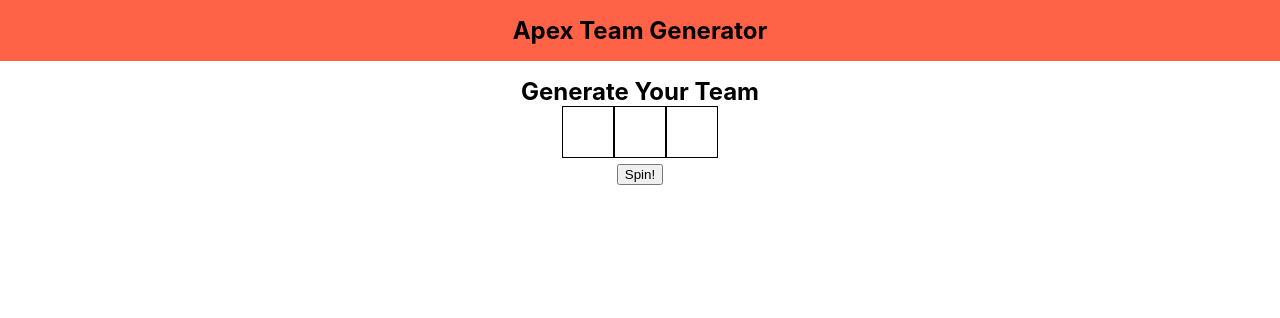
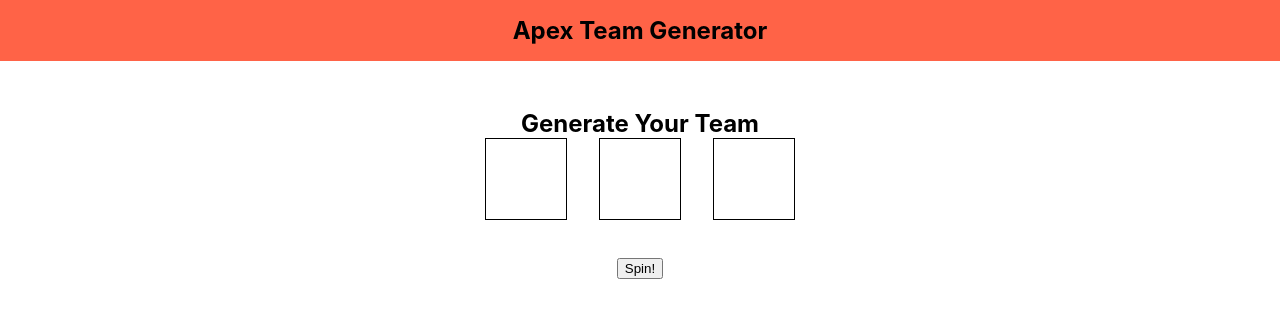
Before and after one commit to devdel2/cs3110_Apex_Team_Generator, a React (Create React App) app: page / in a window 1280 px wide. Shown: the top 318 px of the page. Built offline with nearby package versions, Linux system fonts and the light colour scheme.

Commit message:
figured out state, woohoo

```diff
--- a/src/App.css
+++ b/src/App.css
@@ -13,7 +13,13 @@
 .square{
   display:inline-block;
   padding: 25px;
+  width: 30px;
+  height: 30px;
   border: solid 1px black;
+}
+
+.square:nth-of-type(odd){
+  margin: 0 2rem;
 }
 
 .centered{
@@ -24,3 +30,10 @@
 .bg-red{
   background-color: tomato;
 }
+
+
+/*place this at the bottom to override ind comp. vert margins*/
+.v-spacer{
+  margin-top: 2rem;
+  margin-bottom: 2rem;
+}
--- a/src/App.js
+++ b/src/App.js
@@ -14,37 +14,44 @@
   return <div className="title bg-red">{title}</div>
 }
 
-//ROULETTE SQUARE
-function RSquare({ legend }) {
-  return <div className="square">{legend}</div>
-}
+
 
 //ROUTLETTE
 function Roulette() {
   const [squares, setSquares] = useState(Array(3).fill(null));
+
+  const generateTeam = (squares) => {
+    let a = Array.from({length: 3}, () => Math.floor(Math.random() * 23));
+    setSquares(squares = a);
+    return a
+  }
+
+  //ROULETTE SQUARE
+  function RSquare({ legend }) {
+    return <div className="square v-spacerx">{legend}</div>
+  }
+
+  //SPIN BUTTON
+  function SpinButton({ genTeam }) {
+    return <button className="centered v-spacer" onClick={genTeam}>Spin!</button>
+  }
+
   return (
     <>
-      <div className="title">
+      <div className="title v-spacer">
         <div>Generate Your Team</div>
         <div className="roulette-row">
           <RSquare legend={squares[0]} />
-          <RSquare legend={squares[0]} />
-          <RSquare legend={squares[0]} />
-          <SpinButton />
+          <RSquare legend={squares[1]} />
+          <RSquare legend={squares[2]} />
+          <SpinButton genTeam={generateTeam}/>
         </div>
       </div>
     </>
   )
 }
 
-//SPIN BUTTON
-function SpinButton({ randTeam }) {
-  return <button className="centered" onClick={randTeam}>Spin!</button>
-}
 
-function Test(){
-  return <h1>HELLO</h1>
-}
 
 //RENDER COMPONENTS IN APP
 function App() {
```
Also changed, not shown: src/components/Roulette.js (added).
